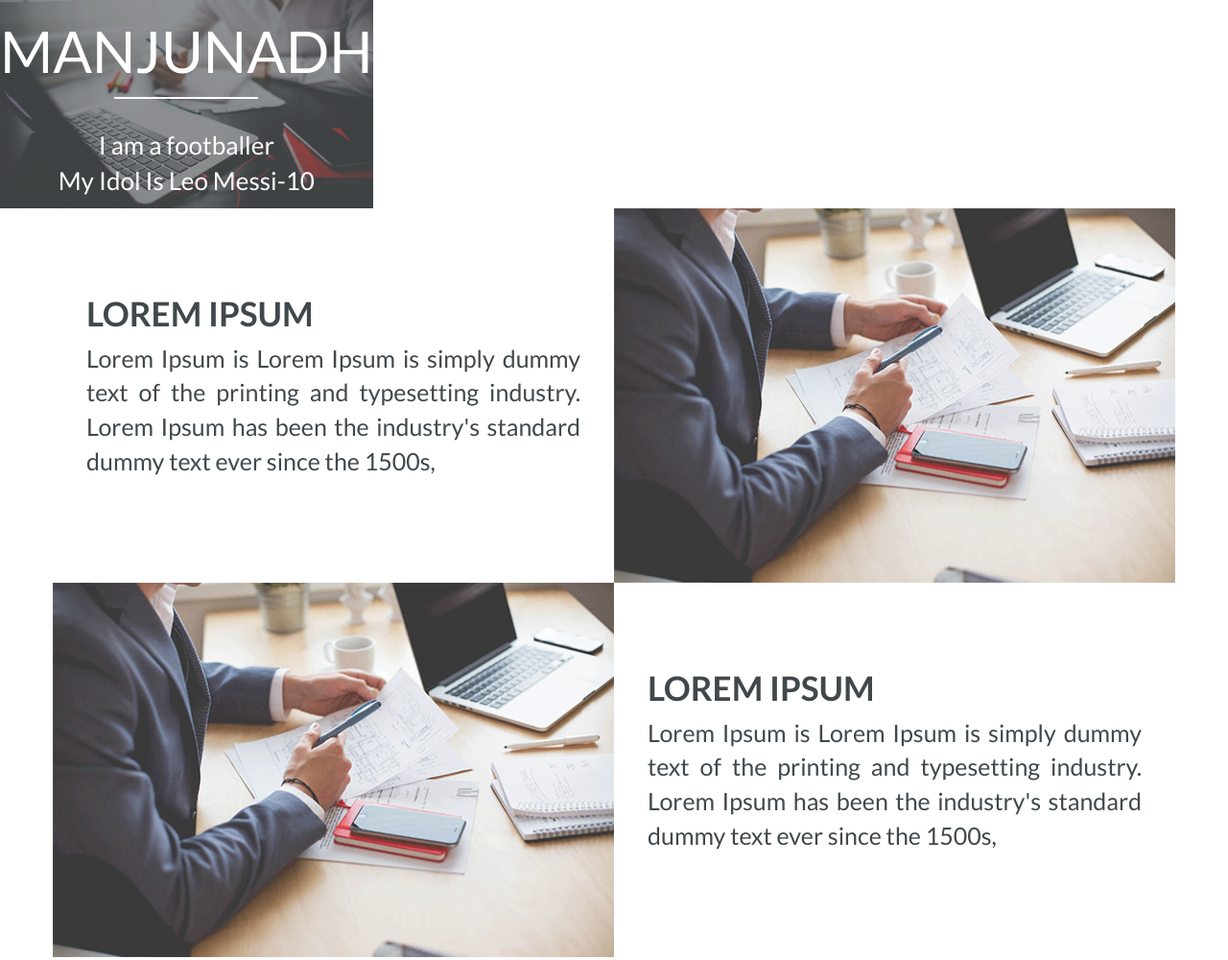
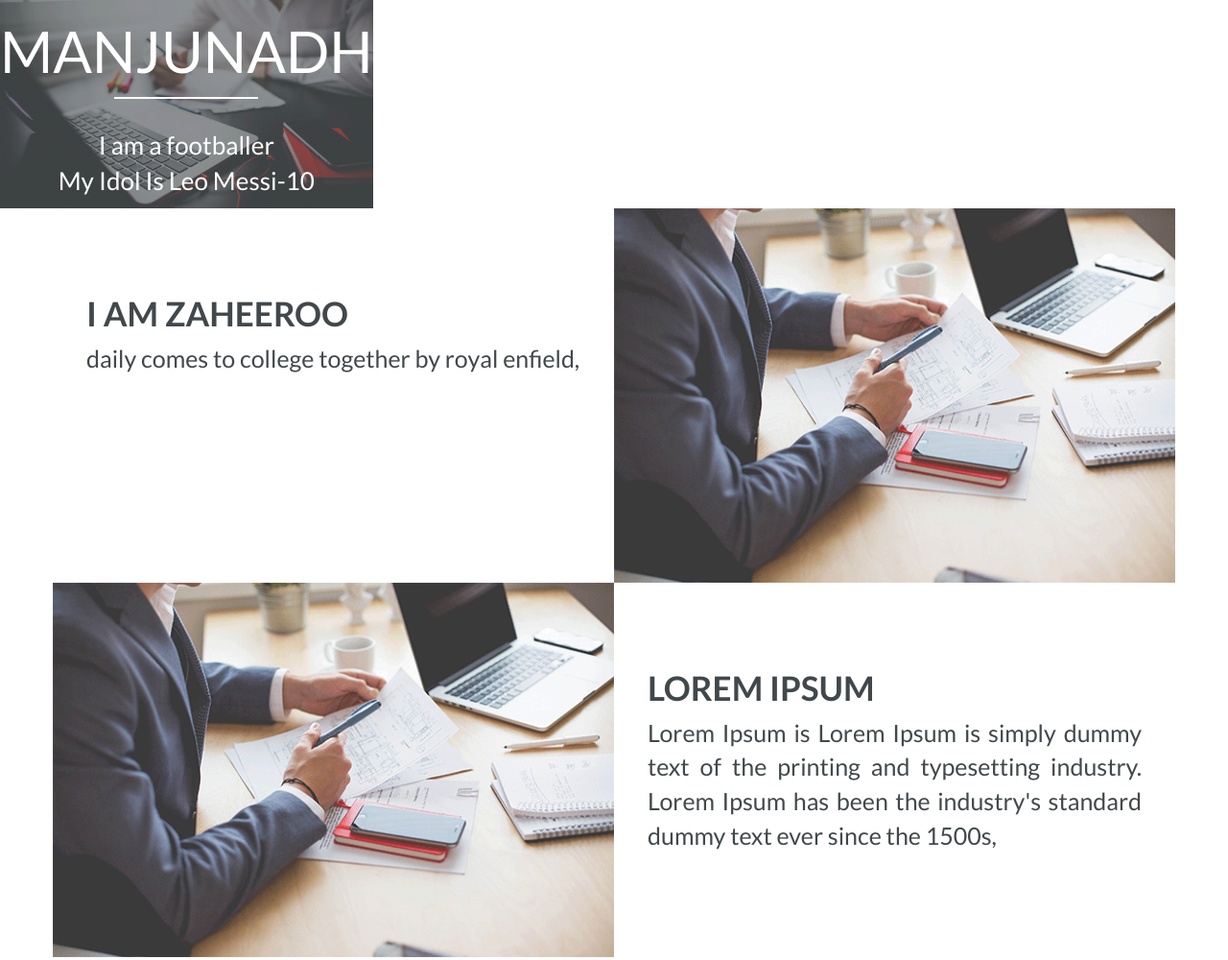
Before and after one commit to Manjunadh-10/Manjunadh, a plain HTML site: page index.html in a window 1280 px wide. Shown: the top 1000 px of the page at 96% size. Drawn offline with Linux system fonts and the light colour scheme; a script that the page names is missing.

Commit message:
Update index.html

```diff
--- a/index.html
+++ b/index.html
@@ -47,8 +47,8 @@
 		<div class="row">
 			<div class="col-md-6 col-sm-6">
 				<div class="feature-box">
-					<h1>Lorem Ipsum</h1>
-					<p>Lorem Ipsum is Lorem Ipsum is simply dummy text of the printing and typesetting industry. Lorem Ipsum has been the industry's standard dummy text ever since the 1500s,</p>
+					<h1>I am zaheeroo</h1>
+					<p>daily comes to college together by royal enfield,</p>
 				</div>
 			</div><!-- End col-md-6 -->
 			<div class="col-md-6 col-sm-6 nopadding">
```
